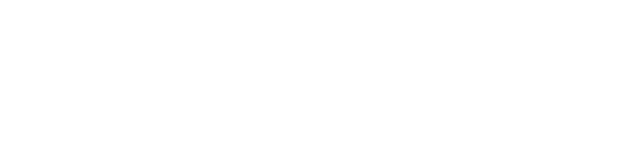
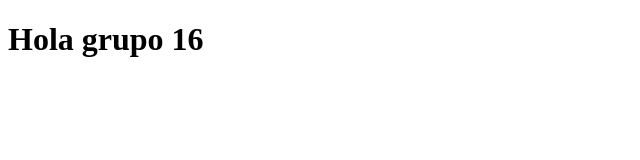
Before and after one commit to chukita/grupo16, a plain HTML site: page index.html in a window 1280 px wide. Shown: the whole page, without its empty margins (0-640 px from the left). Drawn offline with Linux system fonts and the light colour scheme.

Commit message:
segundo commit

```diff
--- a/index.html
+++ b/index.html
@@ -7,6 +7,6 @@
     <title>Hola grupo 16</title>
 </head>
 <body>
-
+    <h1>Hola grupo 16</h1>
 </body>
 </html>
```
